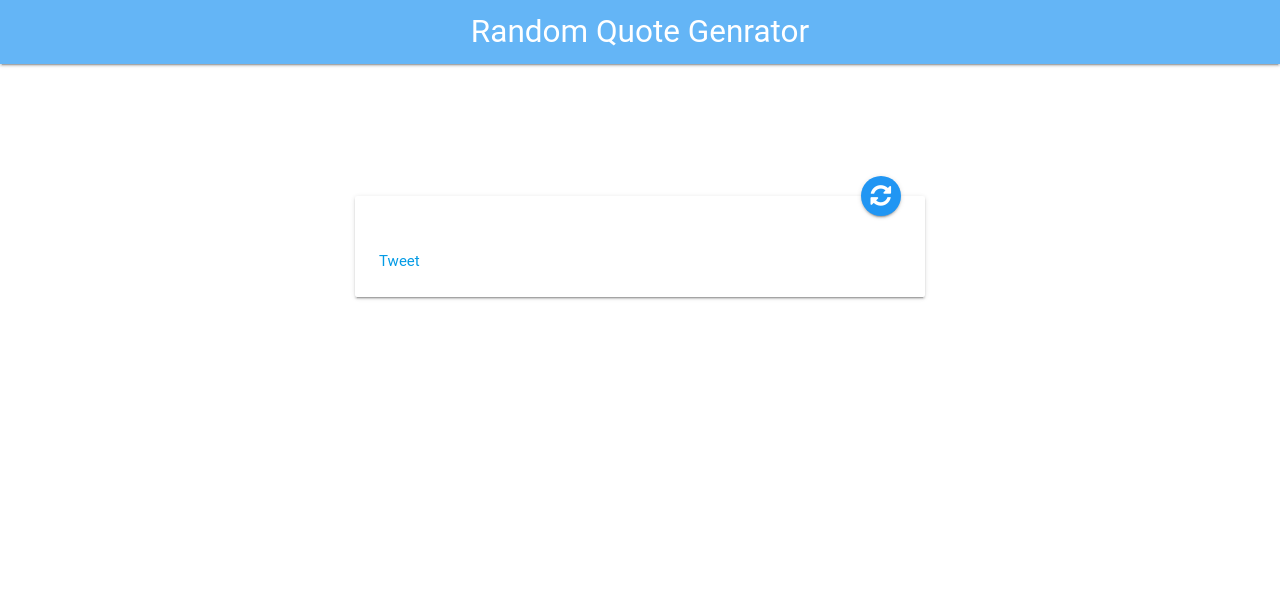
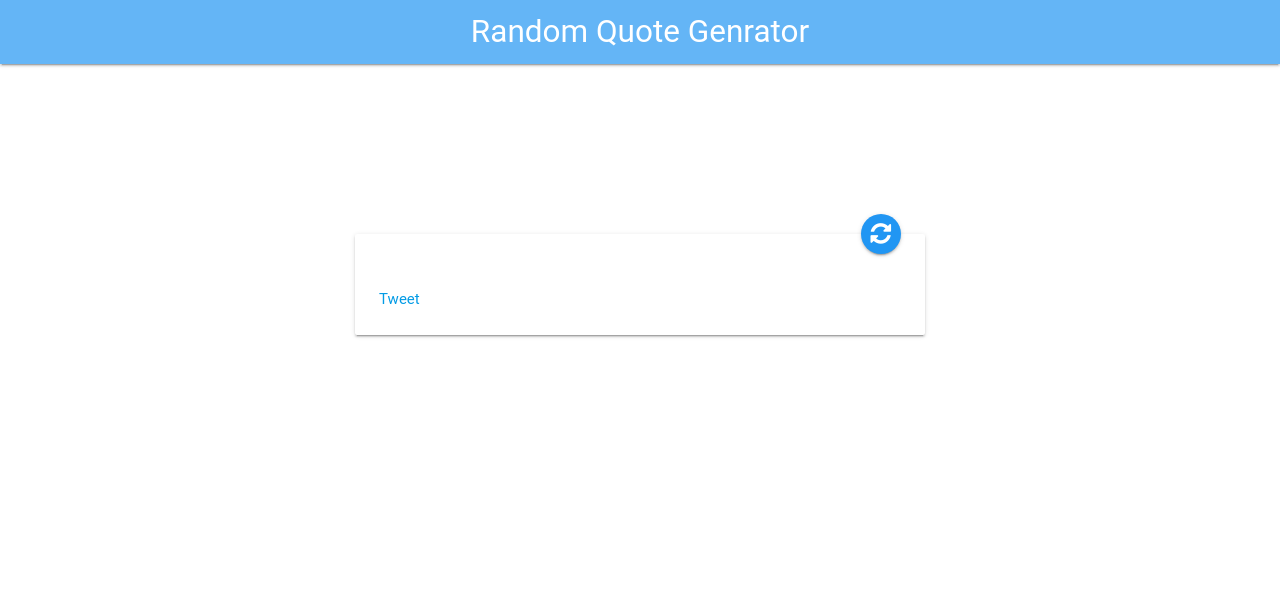
Before and after one commit to shaktilucifer/randomQuoteGenerator, a Flask app: page / in a window 1280 px wide. Shown: the top 590 px of the page. Run offline with Flask 2, Linux system fonts and the light colour scheme; data that the repository does not hold is empty; some libraries are stand-ins or nearby versions; some web fonts are replaced.

Commit message:
"minor change"

```diff
--- a/templates/layouts/main.html
+++ b/templates/layouts/main.html
@@ -82,7 +82,7 @@
     background-color: #2196f3!important;
   }
   #content{
-      margin-top:5%;
+      margin-top:8%;
   }
   .card-title{
     font-weight: bold!important;
```
